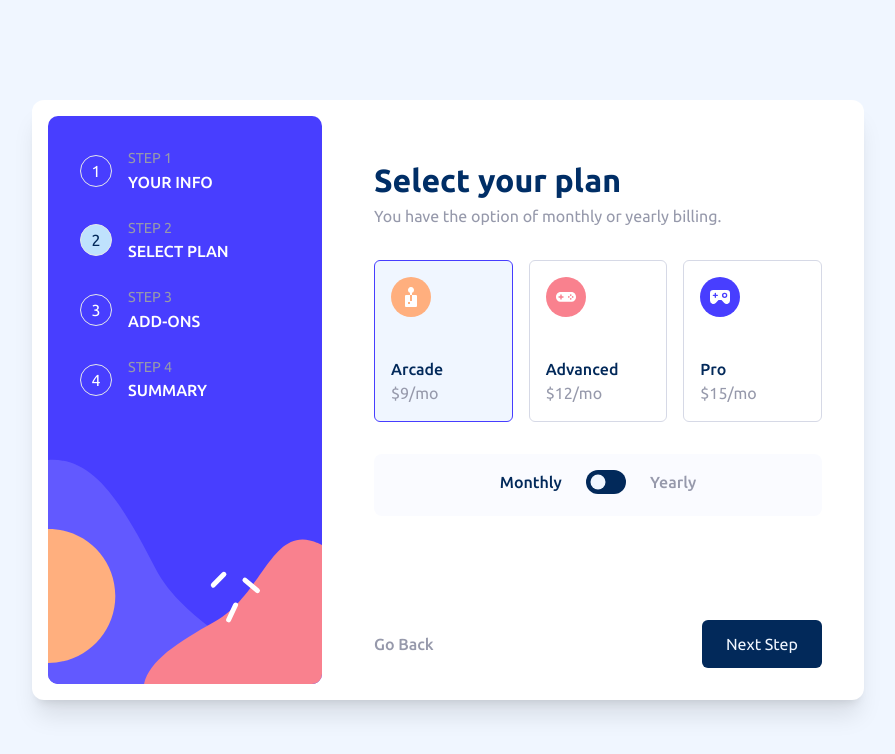
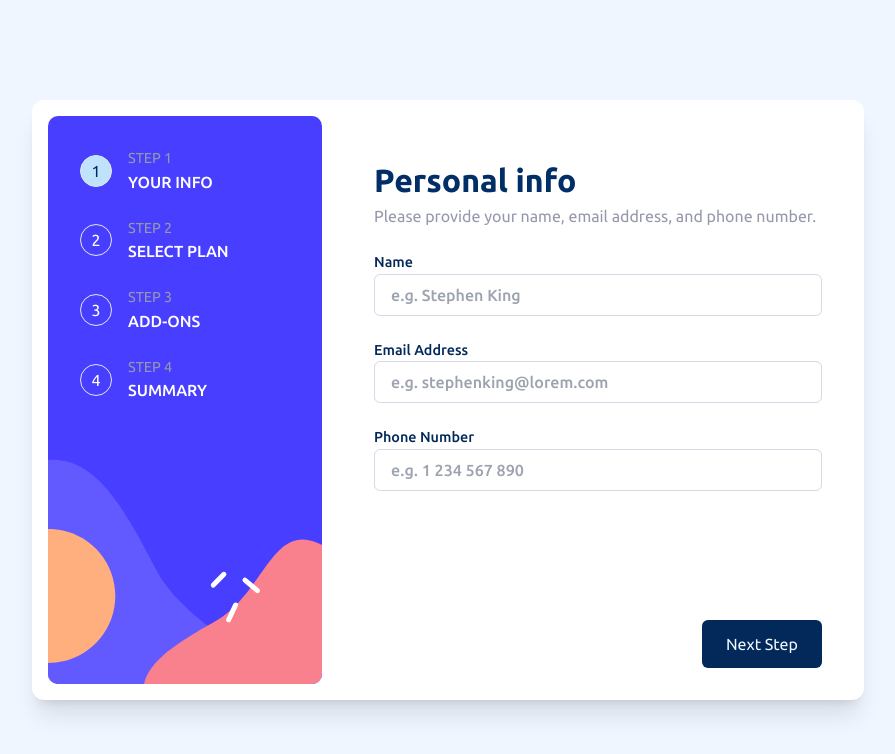
Before and after one commit to SoulRvr29/multi-step-form, a Next.js app: page / in a window 1280 px wide. Shown: the top 754 px of the page, without its empty margins (192-1087 px from the left). Built offline with nearby package versions, Linux system fonts and the light colour scheme.

Commit message:
step 4 partially works

```diff
--- a/src/app/components/MultiStepForm.tsx
+++ b/src/app/components/MultiStepForm.tsx
@@ -27,7 +27,7 @@ const MultiStepForm = () => {
     router.push("/complete");
   };
 
-  const [step, setStep] = useState(2);
+  const [step, setStep] = useState(1);
   const router = useRouter();
 
   return (
--- a/src/app/components/Step2.tsx
+++ b/src/app/components/Step2.tsx
@@ -14,7 +14,7 @@ type SelectPlanProps = {
 type PlanProps = {
   icon: any;
   name: string;
-  price: string;
+  prices: any;
   period?: string;
   field: any;
   register: any;
@@ -22,16 +22,16 @@ type PlanProps = {
   getValues: any;
 };
 
-const Plan = ({ icon, name, price, field, getValues }: PlanProps) => {
+const Plan = ({ icon, name, field, getValues, prices }: PlanProps) => {
   return (
     <div
       onClick={() => {
-        field.onChange(name);
+        field.onChange({ name: name, prices });
       }}
       className={
         "flex flex-col max-md:flex-row max-md:justify-start max-md:gap-4 justify-between gap-10  border  rounded-md p-4 hover:border-PurplishBlue cursor-pointer " +
-        (getValues().plan === name ||
-        (getValues().plan === undefined && name === "Arcade")
+        ((getValues().plan && getValues().plan.name) === name ||
+        (!getValues().plan && name === "Arcade")
           ? " bg-Magnolia border-PurplishBlue"
           : " border-LightGray")
       }
@@ -39,7 +39,12 @@ const Plan = ({ icon, name, price, field, getValues }: PlanProps) => {
       <Image src={icon} width={40} height={40} alt={name} />
       <div>
         <h3 className="font-[500] text-MarineBlue">{name}</h3>
-        <p>{price}</p>
+        <p>
+          {!prices[getValues().period] ||
+          prices[getValues().period] === "monthly"
+            ? `$${prices.monthly}/mo`
+            : `$${prices.yearly}/yr`}
+        </p>
         {getValues().period === "yearly" ? (
           <p className="text-MarineBlue text-xs">2 months free</p>
         ) : (
@@ -69,20 +74,23 @@ const SelectPlan = ({
           <Controller
             name="plan"
             control={control}
-            defaultValue="Arcade"
+            defaultValue={{
+              name: "Arcade",
+              prices: {
+                monthly: 9,
+                yearly: 90,
+              },
+            }}
             render={({ field }) => (
               <div className="grid">
                 <Plan
                   field={field}
-                  period={period}
                   icon="/icon-arcade.svg"
                   name="Arcade"
-                  price={
-                    getValues().period === undefined ||
-                    getValues().period === "monthly"
-                      ? "$9/mo"
-                      : "$90/yr"
-                  }
+                  prices={{
+                    monthly: 9,
+                    yearly: 90,
+                  }}
                   register={register}
                   control={control}
                   getValues={getValues}
@@ -93,19 +101,23 @@ const SelectPlan = ({
           <Controller
             name="plan"
             control={control}
+            defaultValue={{
+              name: "Advanced",
+              prices: {
+                monthly: 12,
+                yearly: 120,
+              },
+            }}
             render={({ field }) => (
               <div className="grid">
                 <Plan
                   field={field}
-                  period={period}
                   icon="/icon-advanced.svg"
                   name="Advanced"
-                  price={
-                    getValues().period === undefined ||
-                    getValues().period === "monthly"
-                      ? "$12/mo"
-                      : "$120/yr"
-                  }
+                  prices={{
+                    monthly: 12,
+                    yearly: 120,
+                  }}
                   register={register}
                   control={control}
                   getValues={getValues}
@@ -116,19 +128,23 @@ const SelectPlan = ({
           <Controller
             name="plan"
             control={control}
+            defaultValue={{
+              name: "Pro",
+              prices: {
+                monthly: 15,
+                yearly: 150,
+              },
+            }}
             render={({ field }) => (
               <div className="grid">
                 <Plan
                   field={field}
-                  period={period}
                   icon="/icon-pro.svg"
                   name="Pro"
-                  price={
-                    getValues().period === undefined ||
-                    getValues().period === "monthly"
-                      ? "$15/mo"
-                      : "$150/yr"
-                  }
+                  prices={{
+                    monthly: 15,
+                    yearly: 150,
+                  }}
                   register={register}
                   control={control}
                   getValues={getValues}
@@ -159,6 +175,7 @@ const SelectPlan = ({
                     field.onChange(
                       e.target.value === "0" ? "monthly" : "yearly"
                     );
+                    console.log(getValues().plan, getValues().plan.name);
                   }}
                   className="bg-MarineBlue appearance-none w-10 rounded-full p-1 accent-Magnolia cursor-pointer"
                   type="range"
--- a/src/app/components/Step3.tsx
+++ b/src/app/components/Step3.tsx
@@ -5,7 +5,7 @@ import MainNav from "./MainNav";
 type AddonsLiProps = {
   name: string;
   desc: string;
-  price: string;
+  prices: any;
   register: any;
   getValues: any;
 };
@@ -17,7 +17,7 @@ type AddonsProps = {
 const AddonsLi = ({
   name,
   desc,
-  price,
+  prices,
   register,
   getValues,
 }: AddonsLiProps) => {
@@ -40,7 +40,11 @@ const AddonsLi = ({
           <h3 className="text-MarineBlue font-bold">{name}</h3>{" "}
           <p className="max-md:text-xs">{desc}</p>
         </div>
-        <div className="text-PurplishBlue ">{price}</div>
+        <div className="text-PurplishBlue ">
+          {getValues().period === "monthly"
+            ? `+$${prices.monthly}/mo`
+            : `+$${prices.yearly}/yr`}
+        </div>
       </div>
     </li>
   );
@@ -61,21 +65,21 @@ const Addons = ({ register, getValues }: AddonsProps) => {
             register={register}
             name="Online service"
             desc="Access to multiplayer games"
-            price={getValues().period === "monthly" ? "+$1/mo" : "+$10/mo"}
+            prices={{ monthly: 1, yearly: 10 }}
           />
           <AddonsLi
             getValues={getValues}
             register={register}
             name="Larger storage"
             desc="Extra 1TB of cloud save"
-            price={getValues().period === "monthly" ? "+$2/mo" : "+$20/mo"}
+            prices={{ monthly: 2, yearly: 20 }}
           />
           <AddonsLi
             getValues={getValues}
             register={register}
             name="Customizable profile"
             desc="Custom theme on your profile"
-            price={getValues().period === "monthly" ? "+$2/mo" : "+$20/mo"}
+            prices={{ monthly: 2, yearly: 20 }}
           />
         </div>
       </div>
--- a/src/app/components/Step4.tsx
+++ b/src/app/components/Step4.tsx
@@ -7,6 +7,21 @@ type SummaryProps = {
 };
 
 const Summary = ({ getValues, setValue }: SummaryProps) => {
+  const addonsPrices = {
+    "Online service": {
+      monthly: "+$1/mo",
+      yearly: "+$10/yr",
+    },
+    "Larger storage": {
+      monthly: "+$2/mo",
+      yearly: "+$20/yr",
+    },
+    "Customizable profile": {
+      monthly: "+$2/mo",
+      yearly: "+$20/yr",
+    },
+  };
+  const period: "monthly" | "yearly" = getValues().period;
   return (
     <div className="flex flex-col h-full justify-between">
       <MainNav actual="summary" />
@@ -16,17 +31,12 @@ const Summary = ({ getValues, setValue }: SummaryProps) => {
         <div className="bg-Alabaster rounded-lg p-4 mt-8">
           <div className="flex justify-between">
             <p className="text-MarineBlue font-bold capitalize">
-              {getValues().plan} ({getValues().period})
+              {getValues().plan.name} ({getValues().period})
             </p>
             <div className="text-MarineBlue font-bold">
-              {getValues().plan === "Arcade" && getValues().period === "monthly"
-                ? "$9/mo"
-                : getValues().plan === "Arcade" &&
-                  getValues().period === "yearly"
-                ? "$90/mo"
-                : getValues().plan === "Advanced"
-                ? "$12/mo"
-                : "$15/mo"}
+              {getValues().period === "monthly"
+                ? `$${getValues().plan.prices.monthly}/mo`
+                : `$${getValues().plan.prices.yearly}/yr`}
             </div>
           </div>
           <button
@@ -44,25 +54,35 @@ const Summary = ({ getValues, setValue }: SummaryProps) => {
           {getValues()["Online service"] && (
             <div className="flex justify-between mb-4 text-CoolGray">
               <div>Online service</div>
-              <div className="text-MarineBlue">+$1/mo</div>
+              <div className="text-MarineBlue">
+                {addonsPrices["Online service"][period]}
+              </div>
             </div>
           )}
           {getValues()["Larger storage"] && (
             <div className="flex justify-between mb-4 text-CoolGray">
               <div>Larger storage</div>
-              <div className="text-MarineBlue">+$2/mo</div>
+              <div className="text-MarineBlue">
+                {addonsPrices["Larger storage"][period]}
+              </div>
             </div>
           )}
           {getValues()["Customizable profile"] && (
             <div className="flex justify-between text-CoolGray">
               <div>Customizable profile</div>
-              <div className="text-MarineBlue">+$2/mo</div>
+              <div className="text-MarineBlue">
+                {addonsPrices["Customizable profile"][period]}
+              </div>
             </div>
           )}
         </div>
         <div className="flex justify-between text-CoolGray p-4">
           <div>Total (per month)</div>
-          <div className="text-PurplishBlue font-bold">+$12/mo</div>
+          <div className="text-PurplishBlue font-bold">
+            {getValues().period === "monthly"
+              ? `$${getValues().plan.prices.monthly}/mo`
+              : `$${getValues().plan.prices.yearly}/yr`}
+          </div>
         </div>
       </div>
     </div>
```
